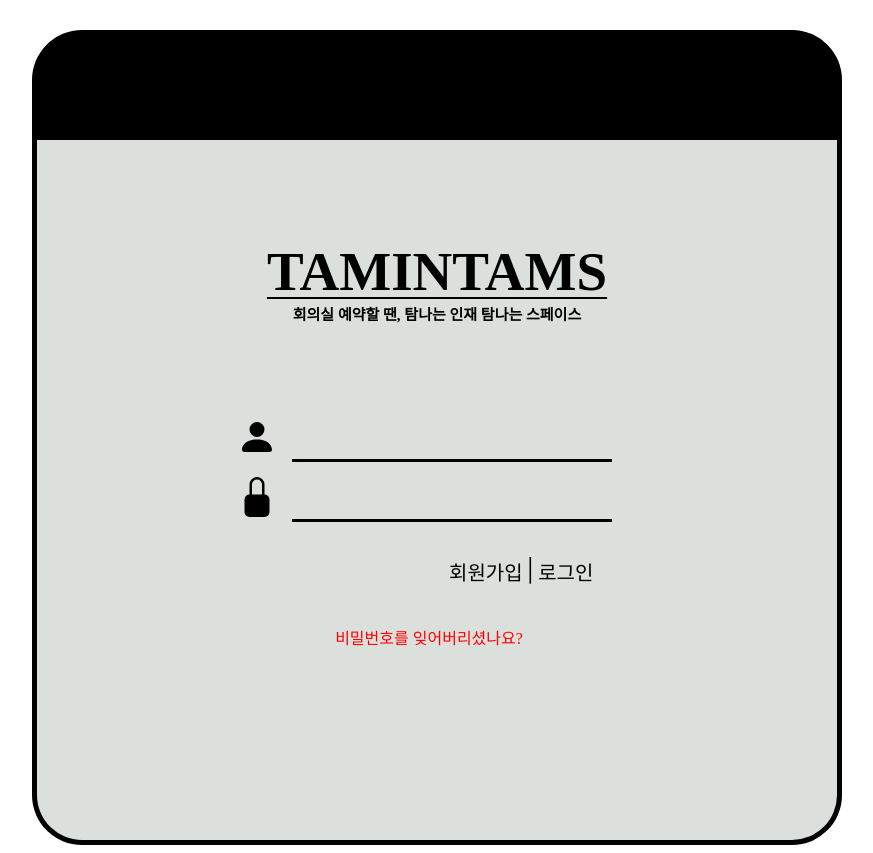
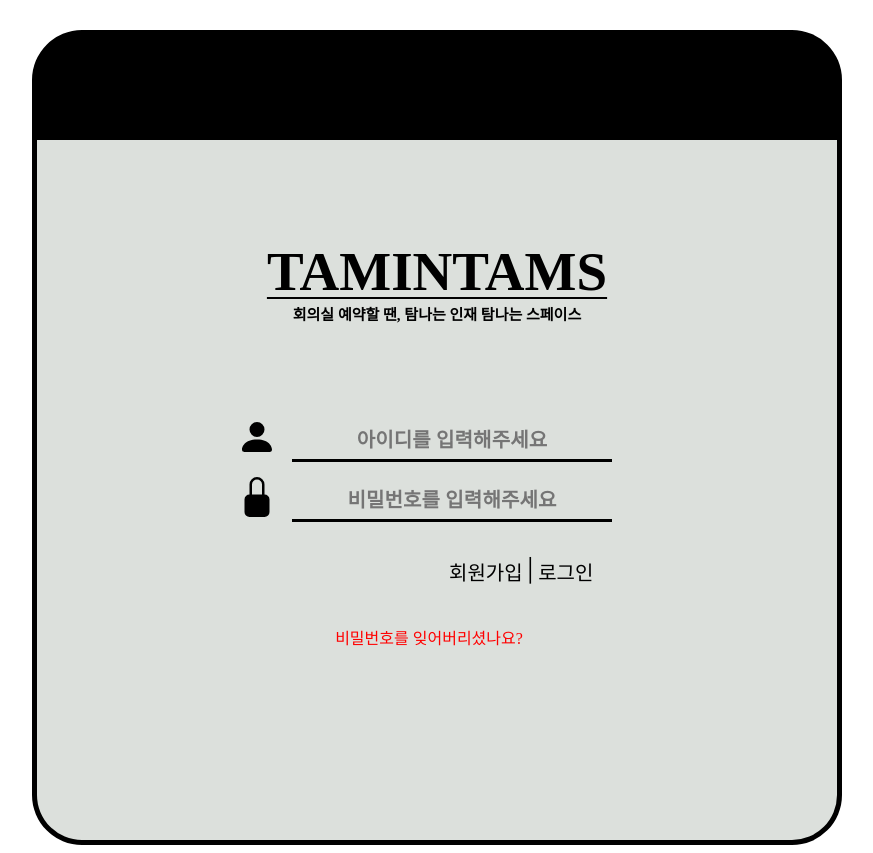
Before and after one commit to karinabluu/TamInTams, a React (Create React App) app: page / in a window 1280 px wide. Shown: the whole page, without its empty margins (203-1076 px from the left). Built offline with nearby package versions, Linux system fonts and the light colour scheme.

Commit message:
오류 수정
오류 수정

```diff
--- a/src/components/Input/JoinInput.jsx
+++ b/src/components/Input/JoinInput.jsx
@@ -24,7 +24,7 @@ export default function JoinInput(props) {
       }
     }
 
-    handleChange(value);
+    // handleChange(value);
   };
 
   return (
@@ -32,7 +32,8 @@ export default function JoinInput(props) {
       <St.Input
         type={props.type || 'text'}
         value={value}
-        onChange={(e) => handleChange(e.target.value)}
+        // onChange={(e) => handleChange(e.target.value)}
+        onChange={handleChange}
         onKeyUp={handleKeyUp}
       />
     </>
--- /dev/null
+++ b/src/components/Input/LoginInput.jsx
@@ -0,0 +1,15 @@
+import { redirect } from 'react-router-dom';
+import * as St from '../../styles/styles';
+
+export default function LoginInput(props) {
+  const { value, handleChange, placeholder } = props;
+
+  return (
+    <St.LoginInput
+      type={props.type || 'text'}
+      value={value}
+      onChange={(e) => handleChange(e.target.value)}
+      placeholder={placeholder}
+    />
+  );
+}
--- a/src/pages/JoinPage.jsx
+++ b/src/pages/JoinPage.jsx
@@ -101,34 +101,43 @@ export default function JoinPage() {
         <JoinInput
           type="text"
           value={id}
-          handleChange={(value) =>
-            handleInputChange(
-              value,
-              validateUserId,
-              '아이디는 7자리 이상 12자리 이하이며, 특수문자와 한글은 포함되지 않습니다.'
-            )
-          }
+          handleChange={(e) => setId(e.target.value)}
+          // handleChange={(value) =>
+          //   handleInputChange(
+          //     value,
+          //     validateUserId,
+          //     '아이디는 7자리 이상 12자리 이하이며, 특수문자와 한글은 포함되지 않습니다.'
+          //   )
+          // }
         />
       </St.JoinRow1>
-      {errorMessage === '아이디' && (
+      {validateUserId(id) || (
+        <St.ErrorMessage>
+          아이디는 7~12자 이내, 특수문자와 한글은 포함하지 않습니다.
+        </St.ErrorMessage>
+      )}
+      {/* {errorMessage === '아이디' && (
         <St.ErrorMessage>{errorMessage}</St.ErrorMessage>
-      )}
+      )} */}
       <St.JoinRow2>
         <St.JoinText>비밀번호</St.JoinText>
         <JoinInput
           type="password"
           value={password}
-          handleChange={(value) =>
-            handleInputChange(
-              value,
-              validatePassword,
-              '비밀번호는 8자리 이상이며, 특수문자가 1개 이상 포함되어야 합니다.'
-            )
-          }
+          handleChange={(e) => setPassword(e.target.value)}
+          // handleChange={(value) =>
+          //   handleInputChange(
+          //     value,
+          //     validatePassword,
+          //     '비밀번호는 8자리 이상이며, 특수문자가 1개 이상 포함되어야 합니다.'
+          //   )
+          // }
         />
       </St.JoinRow2>
-      {errorMessage === '비밀번호' && (
-        <St.ErrorMessage>{errorMessage}</St.ErrorMessage>
+      {validatePassword(password) || (
+        <St.ErrorMessage>
+          비밀번호는 8자 이상, 특수문자는 1개 이상 들어가야 됩니다.
+        </St.ErrorMessage>
       )}
       <St.JoinRow3>
         <St.JoinText>비밀번호 확인</St.JoinText>
--- a/src/pages/LoginPage.jsx
+++ b/src/pages/LoginPage.jsx
@@ -1,11 +1,11 @@
 import { useEffect, useState } from 'react';
 import { useNavigate } from 'react-router-dom';
 import axios from 'axios';
-import JoinInput from '../components/Input/JoinInput';
+import LoginInput from '../components/Input/LoginInput';
 import { setToken, getToken } from '../util/token';
 import * as St from '../styles/styles';
 import { validateUserId, validatePassword } from '../util/validation';
-import { BGSheet, LoginIcon, PasswordIcon } from '../asset/icon';
+import { LoginIcon, PasswordIcon } from '../asset/icon';
 
 export default function LoginPage() {
   useEffect(() => {
@@ -57,18 +57,23 @@ export default function LoginPage() {
           <St.LoginText>
             <LoginIcon />
           </St.LoginText>
-          <JoinInput value={id} handleChange={setId} />
+          <LoginInput
+            type="text"
+            value={id}
+            handleChange={setId}
+            placeholder="아이디를 입력해주세요"
+          />
         </St.LoginRow1>
 
         <St.LoginRow2>
           <St.LoginText>
             <PasswordIcon />
           </St.LoginText>
-          <JoinInput
+          <LoginInput
             type="password"
             value={password}
             handleChange={setPassword}
-            // placeholder="아이디를 입력해주세요."
+            placeholder="비밀번호를 입력해주세요"
           />
         </St.LoginRow2>
 
--- a/src/styles/styles.jsx
+++ b/src/styles/styles.jsx
@@ -104,6 +104,27 @@ export const ForgetButton = styled.button`
   transform: translate(-50%, -50%);
   top: 220px;
   left: 48%;
+`;
+
+export const LoginInput = styled.input`
+  all: unset;
+  cursor: pointer;
+  margin: 0px 0 0 15px;
+  width: 320px;
+  height: 40px;
+  font-size: 25px;
+  letter-spacing: 0.15px;
+  text-align: center;
+  border-bottom: 3px solid;
+  color: black;
+  font-weight: bold;
+  input:focus {
+    outline: none;
+    box-shadow: none !important;
+  }
+  &::placeholder {
+    font-size: 20px;
+  }
 `;
 
 // 회원가입 페이지
--- a/src/util/validation.js
+++ b/src/util/validation.js
@@ -1,13 +1,37 @@
 // 회원가입 및 로그인 관련 유효성 검사 코드 (API)
 
-// 소문자 알파벳(a-z) 또는 숫자(0-9) && 길이가 7에서 12자 사이
-export const validateUserId = (value) => {
-  const regex = /^[a-z0-9]{7,12}$/;
-  return regex.test(value);
+//  아이디 유효성 검사
+export const validateUserId = (id) => {
+  if (id.length === 0) {
+    return true;
+  }
+
+  if (id.length < 7 || id.length > 12) {
+    return false;
+  }
+
+  if (!/\d/.test(id)) {
+    return false;
+  }
+
+  const regex = /^[a-zA-Z0-9]*$/;
+  return regex.test(id);
 };
 
-// 특수 문자를 적어도 한 번 포함 && 최소 8자 이상
-export const validatePassword = (value) => {
-  const regex = /^(?=.*[\W_]).{8,}$/;
-  return regex.test(value);
+// 비밀번호 유효성 검사
+export const validatePassword = (password) => {
+  if (password.length === 0) {
+    return true;
+  }
+
+  if (password.length < 8) {
+    return false;
+  }
+
+  const regex = /[\W_]/;
+  if (!regex.test(password)) {
+    return false;
+  }
+
+  return true;
 };
```
